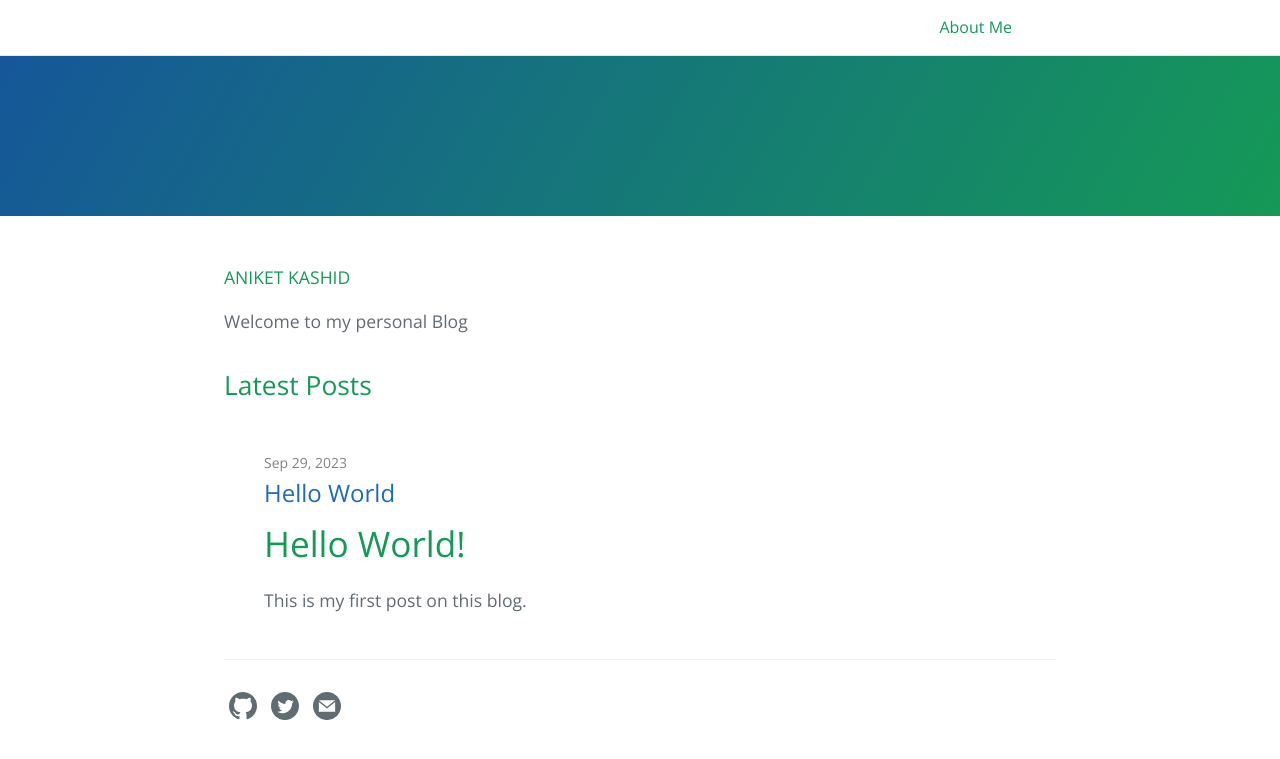
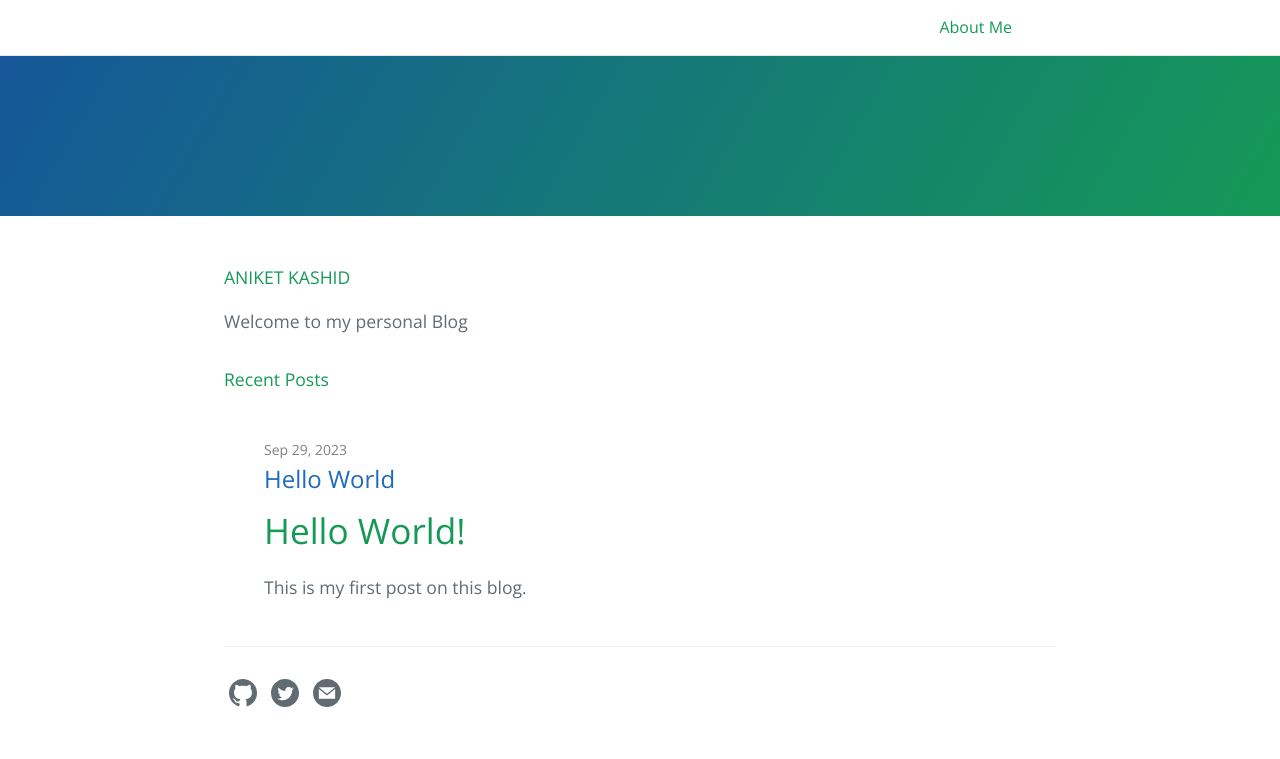
Before and after one commit to aniketkashid17/aniketkashid, a Jekyll site: the page built from index.md, in a window 1280 px wide. Shown: the top 759 px of the page. Built offline with Jekyll 4.4.1, drawn with Linux system fonts in a browser that asks for light colours.

Commit message:
Update home.html

```diff
--- a/_layouts/home.html
+++ b/_layouts/home.html
@@ -6,7 +6,7 @@ layout: default
 
   {{ content }}
 
-  <h2>Latest Posts</h2>
+  <h4>Recent Posts</h4>
 
   <div>&nbsp;</div>
 
```
